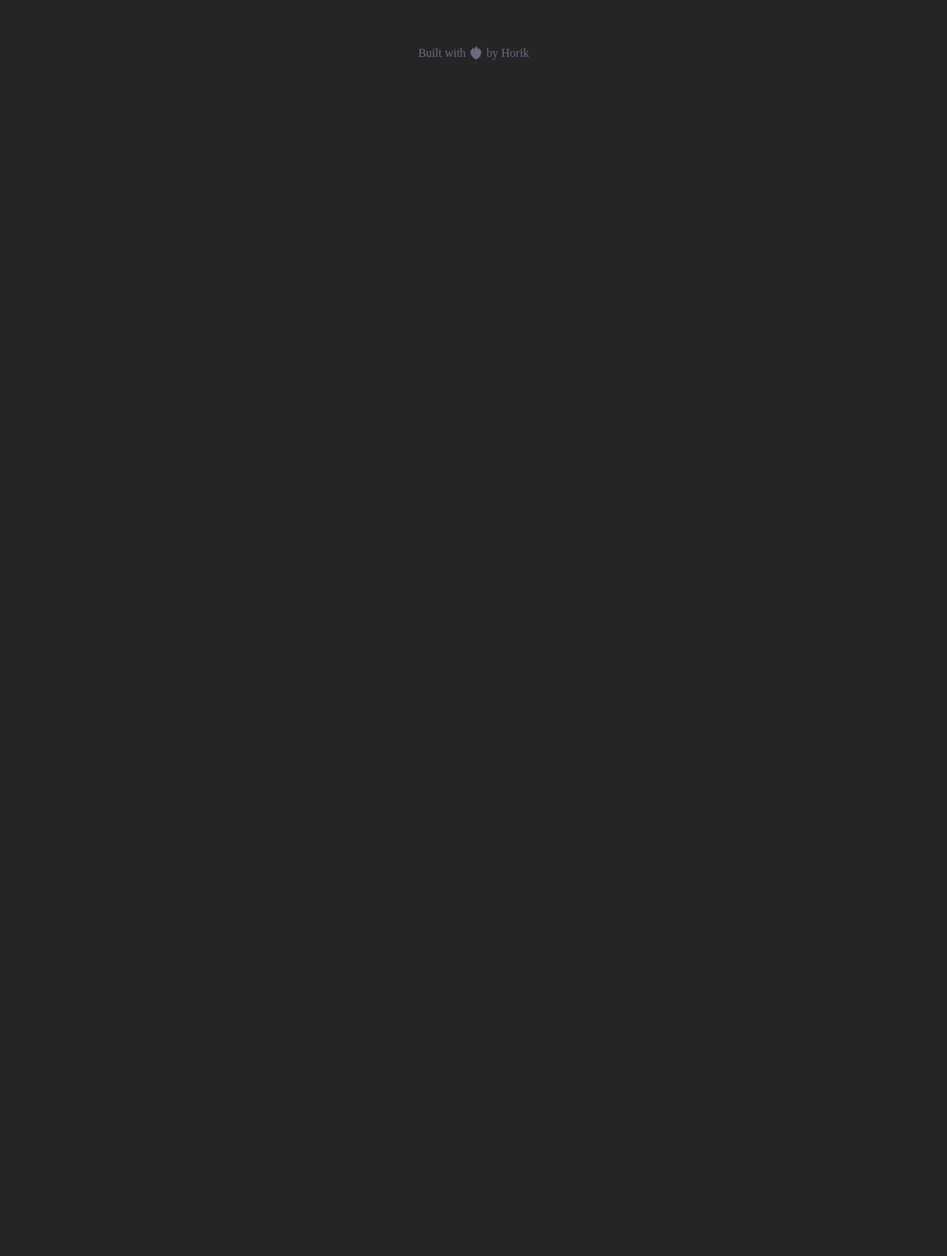
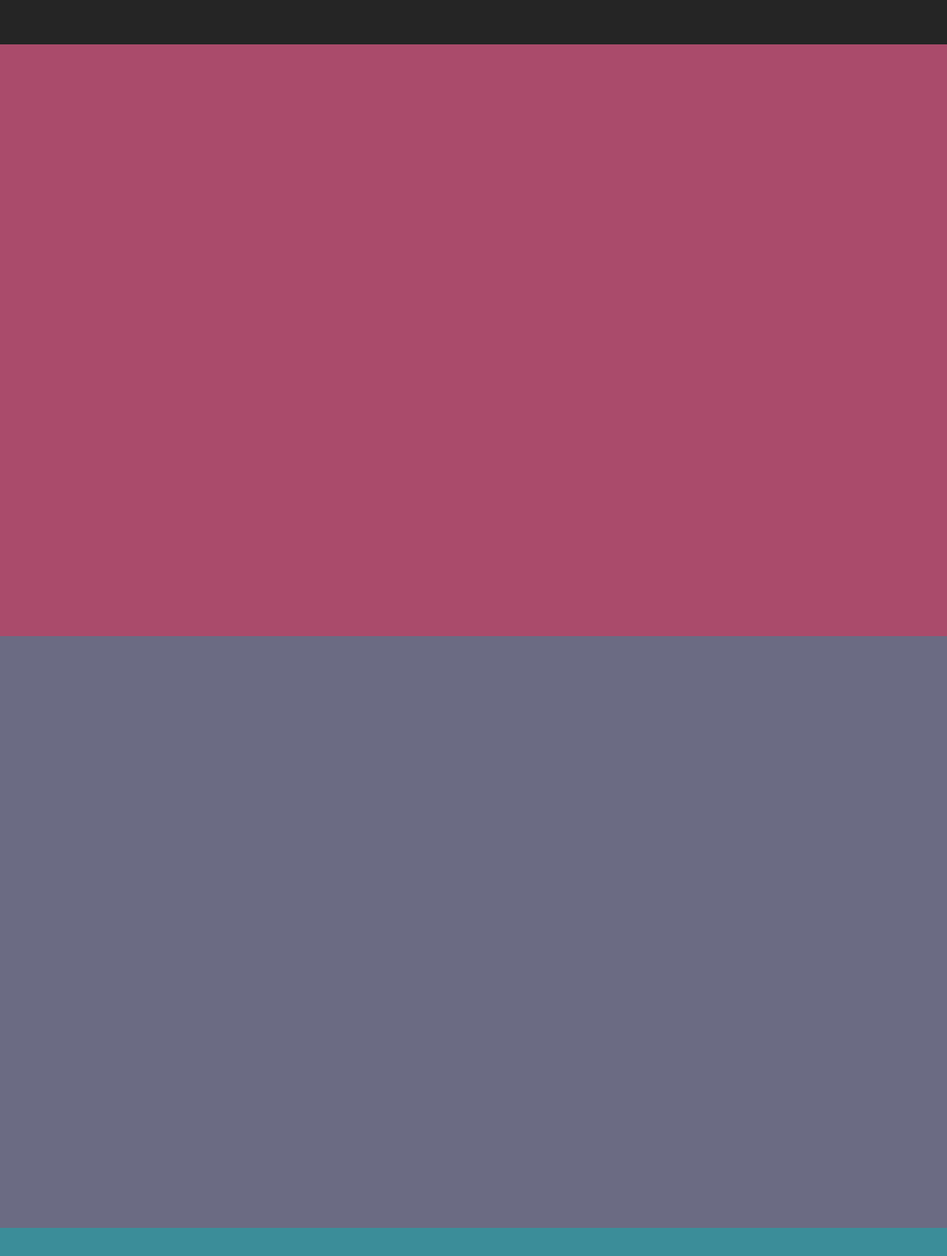
Before and after one commit to spacefrogz/react-homepage, a React (Create React App) app: page / in a window 1280 px wide. Shown: the part 740-2438 px from the top of the page at 74% size. Before the commit the page ends 824 px from the top, so only its background shows below. Built offline with nearby package versions, Linux system fonts and the light colour scheme; a web font is replaced by a local one.

Commit message:
updates on home page

```diff
--- a/src/pages/Home.tsx
+++ b/src/pages/Home.tsx
@@ -2,13 +2,19 @@ import React from 'react'
 import Zoom from 'react-reveal/Zoom'
 import { Box, Text } from '@chakra-ui/react'
 import SpaceFrogzStudio from "../components/SpaceFrogzStudio"
+import useWindowDimensions from "../hooks/useWindowDimensions"
 
 const Home = () => {
+  const { height } = useWindowDimensions()
+
   return (
     <Box>
       <SpaceFrogzStudio />
+      <Box height={height} backgroundColor={"#aa4b6b"}></Box>
+      <Box height={height} backgroundColor={"#6b6b83"}></Box>
+      <Box height={height} backgroundColor={"#3b8d99"}></Box>
       <Zoom>
-        <Text fontFamily={"GenosRoman-Medium"} fontSize={16} bgClip={"text"} bgGradient={"linear(to-r, #aa4b6b, #6b6b83, #3b8d99)"} textAlign={"center"}>Built with ❤️‍🔥 by Horik</Text>
+        <Text fontFamily={"GenosRoman-Medium"} fontSize={16} bgClip={"text"} bgGradient={"linear(to-r, #aa4b6b, #6b6b83, #3b8d99)"} textAlign={"center"}>Built with ❤️‍🔥 by Horik • 2023</Text>
       </Zoom>
     </Box>
   )
```
